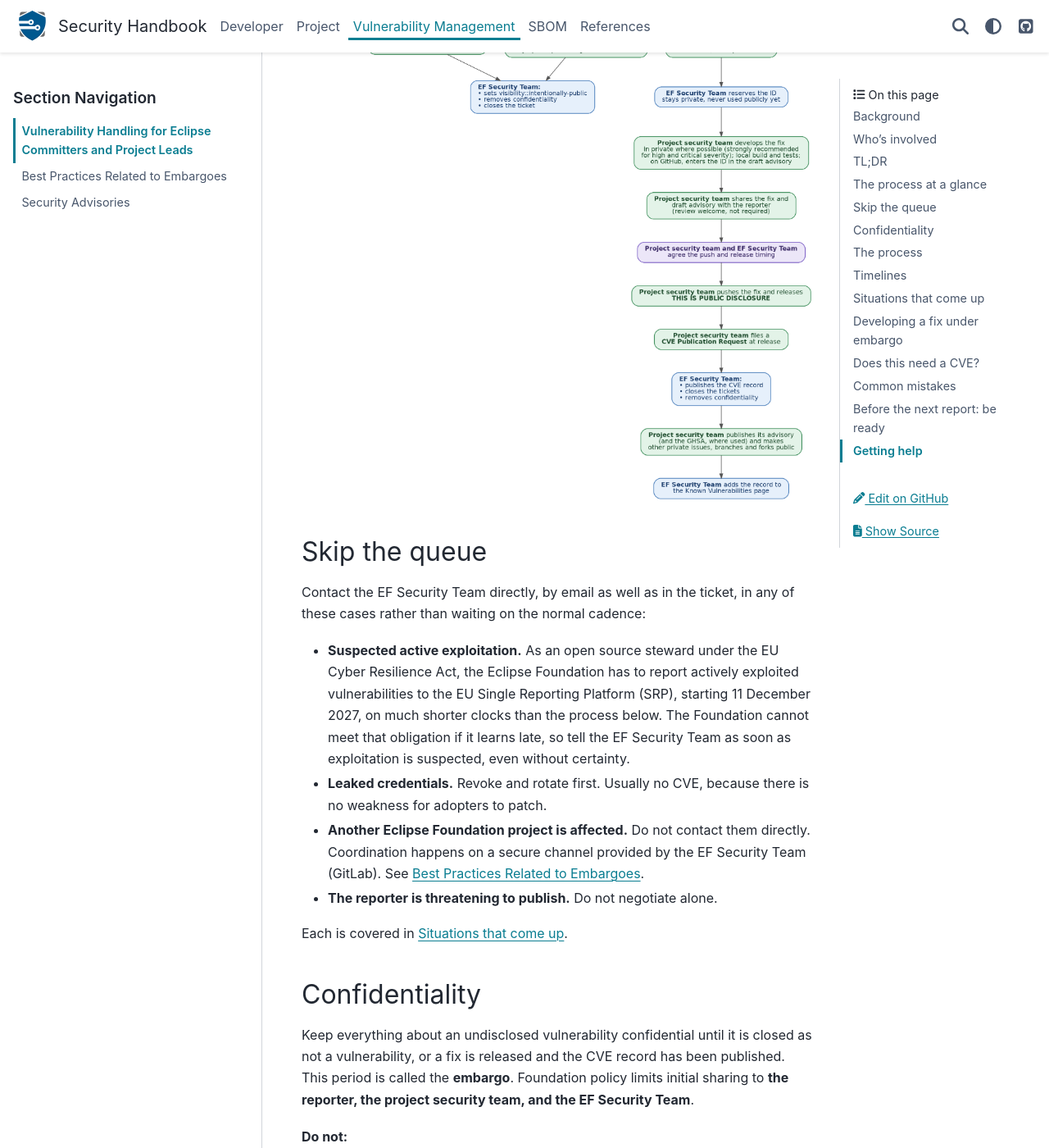
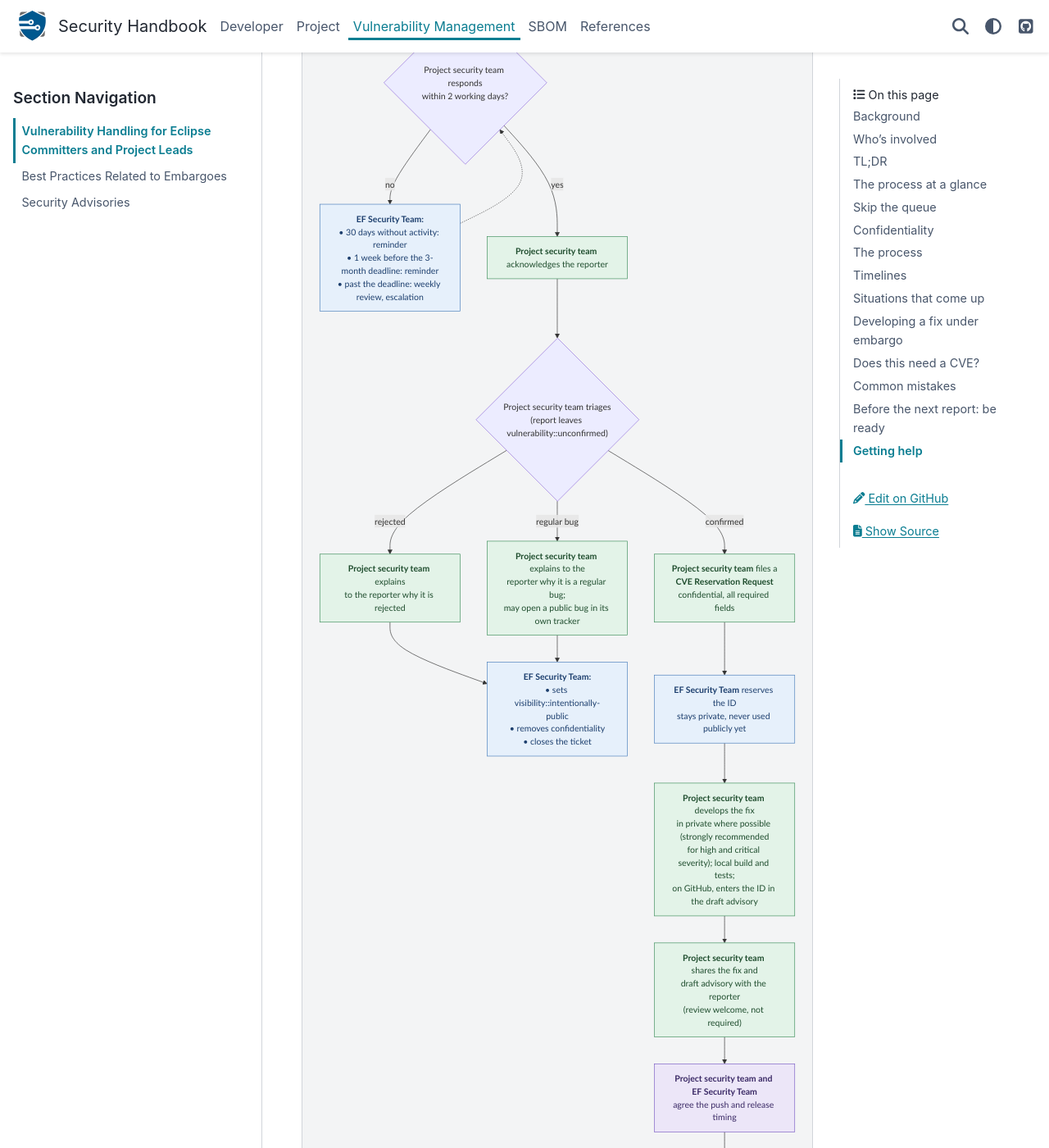
Before and after one commit to eclipse-csi/security-handbook, a Sphinx documentation site: the page built from docs/vulnerabilities/handling.md, in a window 1280 px wide and 1400 px high, scrolled down 2789 px. Shown: the whole window at 82% size. Built offline with Sphinx 7.4.7 and the PyData theme 0.15.4, drawn with Linux system fonts in a browser that asks for light colours; some of the changed text lies outside the part shown.

Commit message:
Use a Mermaid diagram; clarify handling of duplicate reports

````diff
--- a/docs/conf.py
+++ b/docs/conf.py
@@ -13,7 +13,9 @@ author = 'Eclipse Foundation'
 # -- General configuration ---------------------------------------------------
 # https://www.sphinx-doc.org/en/master/usage/configuration.html#general-configuration
 
-extensions = ['myst_parser', 'sphinx_design']
+extensions = ['myst_parser', 'sphinx_design', 'sphinxcontrib.mermaid']
+mermaid_height = "auto"
+mermaid_fullscreen = False
 
 myst_enable_extensions = ["colon_fence"]
 
--- a/docs/vulnerabilities/handling.md
+++ b/docs/vulnerabilities/handling.md
@@ -44,7 +44,45 @@ The detailed version can be found in [The process](#the-process) below.
 
 ## The process at a glance
 
-![The vulnerability handling process, from report to publication](images/vulnerability-handling-process.png)
+```{mermaid}
+flowchart TD
+    classDef start fill:#eeebe3,stroke:#8b8578,color:#000
+    classDef ef fill:#e6f0fb,stroke:#4a7ebb,color:#1d3f6e
+    classDef pst fill:#e3f3e8,stroke:#3f8f5c,color:#1f4d2e
+    classDef both fill:#ece6f8,stroke:#7a5cc4,color:#3b2a66
+
+    start["<b>Report arrives</b><br/>Reporter files a GitLab confidential issue<br/>or a GitHub private advisory"]:::start
+    ef1["<b>EF Security Team:</b><br/>• confirms receipt (1 working day)<br/>• assigns the project security team<br/>• sets a 2-working-day due date"]:::ef
+    d1{"Project security team responds<br/>within 2 working days?"}
+    ef2["<b>EF Security Team:</b><br/>• 30 days without activity: reminder<br/>• 1 week before the 3-month deadline: reminder<br/>• past the deadline: weekly review, escalation"]:::ef
+    p1["<b>Project security team</b> acknowledges the reporter"]:::pst
+    d2{"Project security team triages<br/>(report leaves vulnerability::unconfirmed)"}
+    p2["<b>Project security team</b> explains<br/>to the reporter why it is rejected"]:::pst
+    p3["<b>Project security team</b> explains to the<br/>reporter why it is a regular bug;<br/>may open a public bug in its own tracker"]:::pst
+    p4["<b>Project security team</b> files a<br/><b>CVE Reservation Request</b><br/>confidential, all required fields"]:::pst
+    ef3["<b>EF Security Team:</b><br/>• sets visibility::intentionally-public<br/>• removes confidentiality<br/>• closes the ticket"]:::ef
+    ef4["<b>EF Security Team</b> reserves the ID<br/>stays private, never used publicly yet"]:::ef
+    p5["<b>Project security team</b> develops the fix<br/>in private where possible (strongly recommended<br/>for high and critical severity); local build and tests;<br/>on GitHub, enters the ID in the draft advisory"]:::pst
+    p6["<b>Project security team</b> shares the fix and<br/>draft advisory with the reporter<br/>(review welcome, not required)"]:::pst
+    j1["<b>Project security team and EF Security Team</b><br/>agree the push and release timing"]:::both
+    p7["<b>Project security team</b> pushes the fix and releases<br/><b>THIS IS PUBLIC DISCLOSURE</b>"]:::pst
+    p8["<b>Project security team</b> files a<br/><b>CVE Publication Request</b> at release"]:::pst
+    ef5["<b>EF Security Team:</b><br/>• publishes the CVE record<br/>• closes the tickets<br/>• removes confidentiality"]:::ef
+    p9["<b>Project security team</b> publishes its advisory<br/>(and the GHSA, where used) and makes<br/>other private issues, branches and forks public"]:::pst
+    ef6["<b>EF Security Team</b> adds the record to<br/>the Known Vulnerabilities page"]:::ef
+
+    start --> ef1 --> d1
+    d1 -- no --> ef2
+    d1 -- yes --> p1
+    ef2 -.-> d1
+    p1 --> d2
+    d2 -- rejected --> p2
+    d2 -- regular bug --> p3
+    d2 -- confirmed --> p4
+    p2 --> ef3
+    p3 --> ef3
+    p4 --> ef4 --> p5 --> p6 --> j1 --> p7 --> p8 --> ef5 --> p9 --> ef6
+```
 
 ## Skip the queue
 
@@ -107,7 +145,7 @@ Each step is tagged with who acts; see [Who's involved](#whos-involved) above.
 
    Whether a confirmed vulnerability gets a CVE is a separate question; see [Does this need a CVE?](#does-this-need-a-cve)
 
-   **Duplicate reports.** If a report covers something already reported, say so in the ticket and link the original. The EF Security Team closes the duplicate as a duplicate and **keeps it confidential until the original is disclosed**, because making a duplicate public early would disclose the original vulnerability. One vulnerability gets one CVE, however many times it is reported.
+   **Duplicate reports.** If a report covers something already reported, say so in the ticket and link the original. The EF Security Team marks the report as a duplicate and gives the project security team time to confirm or invalidate that assessment. In every case, the reporter is told in the ticket that the issue is already being handled and that it must not be disclosed before the original is. Once confirmed, the EF Security Team closes the duplicate and **keeps it confidential until the original is disclosed**, because making a duplicate public early would disclose the original vulnerability. One vulnerability gets one CVE, however many times it is reported.
 
 7. **Project security team:** if the report is rejected or classified as a regular bug, tells the reporter why, in the ticket, rather than letting it lapse silently. In both cases the ticket stops being confidential.
 
--- a/requirements.txt
+++ b/requirements.txt
@@ -1,3 +1,4 @@
 sphinx-design
 myst-parser
 pydata-sphinx-theme
+sphinxcontrib-mermaid
````
Also changed, not shown: docs/vulnerabilities/images/vulnerability-handling-process.png (deleted), 1 other file.
